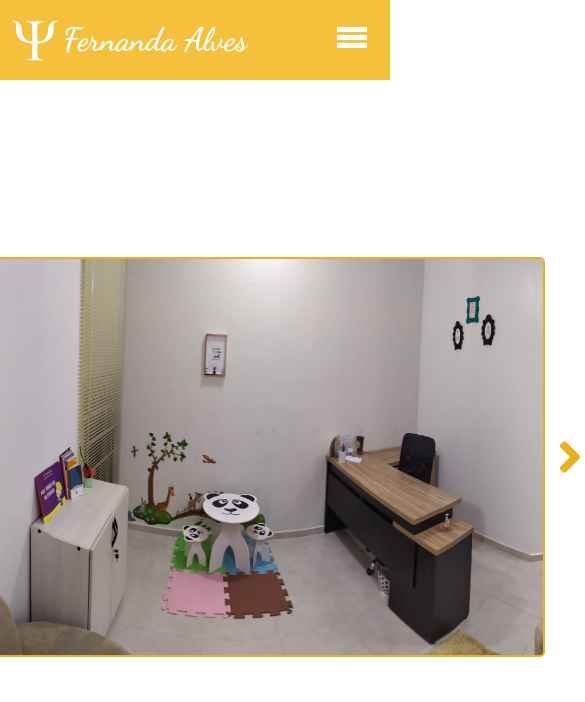
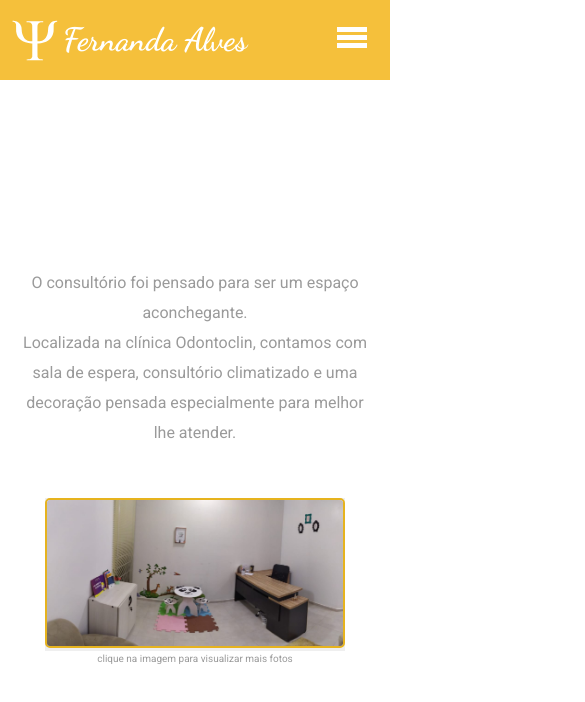
Before and after one commit to hyperyuri/psicfernanda.com.br, a React (Create React App) app: page /#/consultorio in a window 390 px wide. Shown: the top 702 px of the page, 585 px wide, since content can reach past the window. Built offline with nearby package versions, Linux system fonts and the light colour scheme.

Commit message:
finished

```diff
--- a/src/components/ModalError/styles.css
+++ b/src/components/ModalError/styles.css
@@ -21,7 +21,7 @@
   font-size: 8px;
   display: flex;
   flex-direction: column;
-  bottom: 10%;
+  top: 10%;
   margin-bottom: 20px;
   border-radius: 3px;
   align-items: center;
@@ -29,7 +29,7 @@
   text-align: center;
   background-color: rgb(248, 62, 48);
   color: white;
-  animation: transitionTop 1s;
+  animation: transitionBottom 1s;
   border-top: 3px solid rgb(255, 255, 255);
   box-shadow: 3px 4px rgba(41, 37, 37, 0.1);
 }
@@ -37,3 +37,10 @@
 .componentModalError p {
   font-size: 12px;
 }
+
+@media (max-width: 1000px) {
+  .componentModalError {
+    animation: transitionTop 1s;
+    top: 90%;
+  }
+}
--- a/src/components/ModalOk/styles.css
+++ b/src/components/ModalOk/styles.css
@@ -21,7 +21,7 @@
   font-size: 8px;
   display: flex;
   flex-direction: column;
-  bottom: 10%;
+  top: 10%;
   margin-bottom: 20px;
   border-radius: 3px;
   align-items: center;
@@ -29,7 +29,14 @@
   text-align: center;
   background-color: rgb(6, 182, 6);
   color: white;
-  animation: transitionTop 1s;
+  animation: transitionBottom 1s;
   border-top: 3px solid rgb(255, 255, 255);
   box-shadow: 3px 4px rgba(41, 37, 37, 0.1);
 }
+
+@media (max-width: 1000px) {
+  .componentModal {
+    animation: transitionTop 1s;
+    top: 90%;
+  }
+}
--- a/src/pages/AboutMe/index.js
+++ b/src/pages/AboutMe/index.js
@@ -1,5 +1,6 @@
 import React from "react";
 import "./styles.css";
+import detail from "../../assets/detail.svg";
 import girasoll from "../../assets/tes.jpeg";
 import Header from "../../components/Header";
 
@@ -44,6 +45,7 @@ function AboutMe() {
         <div className="aboutRight">
           <img src={girasoll} alt="" />
         </div>
+        <img className="detailAbout" src={detail} alt="detail" />
       </div>
     </>
   );
--- a/src/pages/AboutMe/styles.css
+++ b/src/pages/AboutMe/styles.css
@@ -15,7 +15,15 @@
   flex-direction: column;
   width: 60%;
 }
-
+.detailAbout {
+  position: fixed;
+  display: none;
+  right: 0;
+  bottom: 0;
+  animation: none;
+  width: 20%;
+  max-width: 450px;
+}
 .aboutContainer div.aboutRight {
   width: 40%;
   display: flex;
@@ -87,6 +95,11 @@ h2 {
 }
 
 @media (max-width: 569px) {
+  .detailAbout {
+    display: flex;
+    width: 50%;
+    opacity: 0.2;
+  }
   .aboutContainer {
     padding: 60px 10px;
   }
--- a/src/pages/Contact/styles.css
+++ b/src/pages/Contact/styles.css
@@ -117,7 +117,7 @@ div.contactContainer form button:hover {
   position: fixed;
   right: 0;
   bottom: 0;
-  animation: transitionIn 0.8s;
+  animation: transitionIn 0.3s;
   width: 20%;
   max-width: 450px;
 }
@@ -149,13 +149,15 @@ div.contactContainer form button:hover {
   }
   .detail {
     width: 30%;
-    opacity: 0.3;
+    opacity: 0.2;
+    animation: none;
   }
 }
 
 @media (max-width: 780px) {
   div.contactContainer form {
     justify-content: center;
+    align-items: center;
   }
   div.contactContainer form div.title {
     align-items: center;
@@ -191,6 +193,9 @@ div.contactContainer form button:hover {
 }
 
 @media (max-width: 812px) {
+  .detail {
+    width: 50%;
+  }
   div.contactContainer {
     margin-top: 60px !important;
   }
--- a/src/pages/Office/index.js
+++ b/src/pages/Office/index.js
@@ -20,9 +20,11 @@ function Office() {
       <div className="officeContainer">
         <div className="left">
           <div>
+            <p>O consultório foi pensado para ser um espaço aconchegante.</p>
             <p>
-              Consultório aconchegante para atender tanto crianças, adultos ou
-              casais.
+              Localizada na clínica Odontoclin, contamos com sala de espera,
+              consultório climatizado e uma decoração pensada especialmente para
+              melhor lhe atender.
             </p>
           </div>
         </div>
@@ -31,12 +33,15 @@ function Office() {
             <FaAngleLeft size={50} color="#e6b31e" />
           </button>
 
-          <img src={count === 0 ? img1 : img2} alt="img" />
+          <button className="btnImg" onClick={handleImage}>
+            <img src={count === 0 ? img1 : img2} alt="img" />
+          </button>
 
           <button onClick={handleImage}>
             <FaAngleRight size={50} color="#e6b31e" />
           </button>
         </div>
+        <p className="p-later">clique na imagem para visualizar mais fotos</p>
       </div>
     </>
   );
--- a/src/pages/Office/styles.css
+++ b/src/pages/Office/styles.css
@@ -1,16 +1,28 @@
 @import url("https://fonts.googleapis.com/css2?family=Roboto:wght@400;700&display=swap");
 
+.p-later {
+  display: none;
+}
 .officeContainer {
   font-family: Roboto, sans-serif;
   display: flex;
   flex-direction: row;
   margin-top: 20px;
-  align-items: center;
-  justify-content: center;
+  align-items: flex-start;
+  justify-content: space-evenly;
   padding: 60px 40px;
 }
 
-.officeContainer div {
+.officeContainer .left p {
+  color: #9a9a9a;
+  font-size: 1em;
+  line-height: 30px;
+}
+.btnImg {
+  border: 0;
+}
+
+.officeContainer .officeContainer div {
   animation: transitionTop 0.8s;
 }
 
@@ -22,7 +34,8 @@
   border: 2px solid #e6b31e;
 }
 .officeContainer .left {
-  text-align: left;
+  padding-top: 20px;
+  text-align: center;
   color: #9a9a9a;
 }
 
@@ -47,9 +60,72 @@
   border: none;
 }
 
-@media (min-width: 1560) {
+@media (max-width: 925px) {
+  .officeContainer {
+    flex-direction: column;
+    justify-content: center;
+    align-items: center;
+    padding: 20px 20px;
+  }
+
+  .officeContainer .left {
+    padding: 100px 0;
+  }
+}
+@media (min-width: 1560px) {
   .officeContainer img {
     width: 500px;
     height: 400px;
   }
 }
+
+@media (max-width: 708px) {
+  .officeContainer .left {
+    padding: 0;
+    padding-bottom: 50px;
+  }
+  .officeContainer img {
+    width: 500px;
+    height: 300px;
+  }
+}
+
+@media (max-width: 616px) {
+  .officeContainer {
+    height: 100%;
+  }
+  .officeContainer img {
+    width: 400px;
+    height: 250px;
+  }
+}
+
+@media (max-width: 508px) {
+  .officeContainer img {
+    width: 350px;
+    height: 200px;
+  }
+}
+
+@media (max-width: 450px) {
+  .officeContainer img {
+    width: 300px;
+    height: 150px;
+  }
+}
+
+@media (max-width: 450px) {
+  .officeContainer .right button:nth-child(1) {
+    display: none;
+  }
+  .officeContainer .right button:nth-child(3) {
+    display: none;
+  }
+
+  .p-later {
+    display: flex;
+    padding: 2px;
+    font-size: 10px;
+    color: #9a9a9a;
+  }
+}
```
